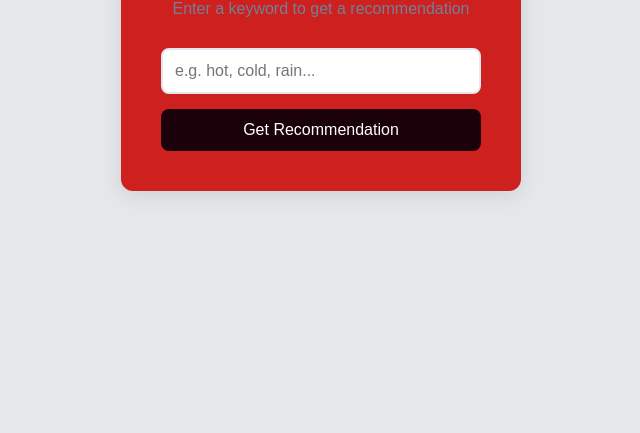
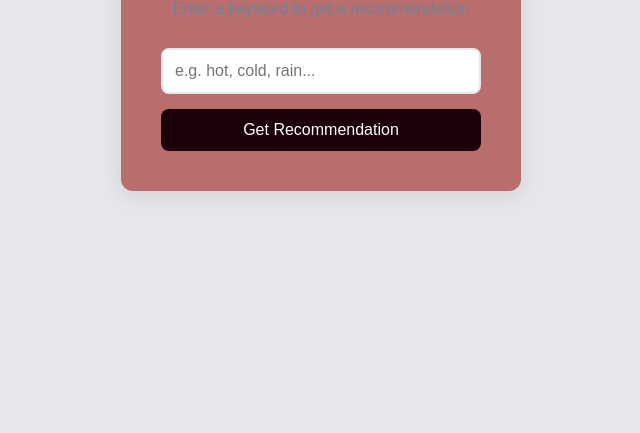
Before and after one commit to ramaatallah/final-project-UNIX, a plain HTML site: page frontend/index.html in a window 1280 px wide. Shown: the part 367-800 px from the top of the page, without its empty margins (319-959 px from the left). Drawn offline with Linux system fonts and the light colour scheme.

Commit message:
Auto update: Thu May 21 01:02:29 PM EEST 2026

```diff
--- a/frontend/index.html
+++ b/frontend/index.html
@@ -21,7 +21,7 @@
         }
 
         .container {
-            background: rgb(207, 32, 32);
+            background: rgb(185, 109, 109);
             padding: 40px;
             border-radius: 12px;
             box-shadow: 0 4px 20px rgba(0,0,0,0.1);
```
